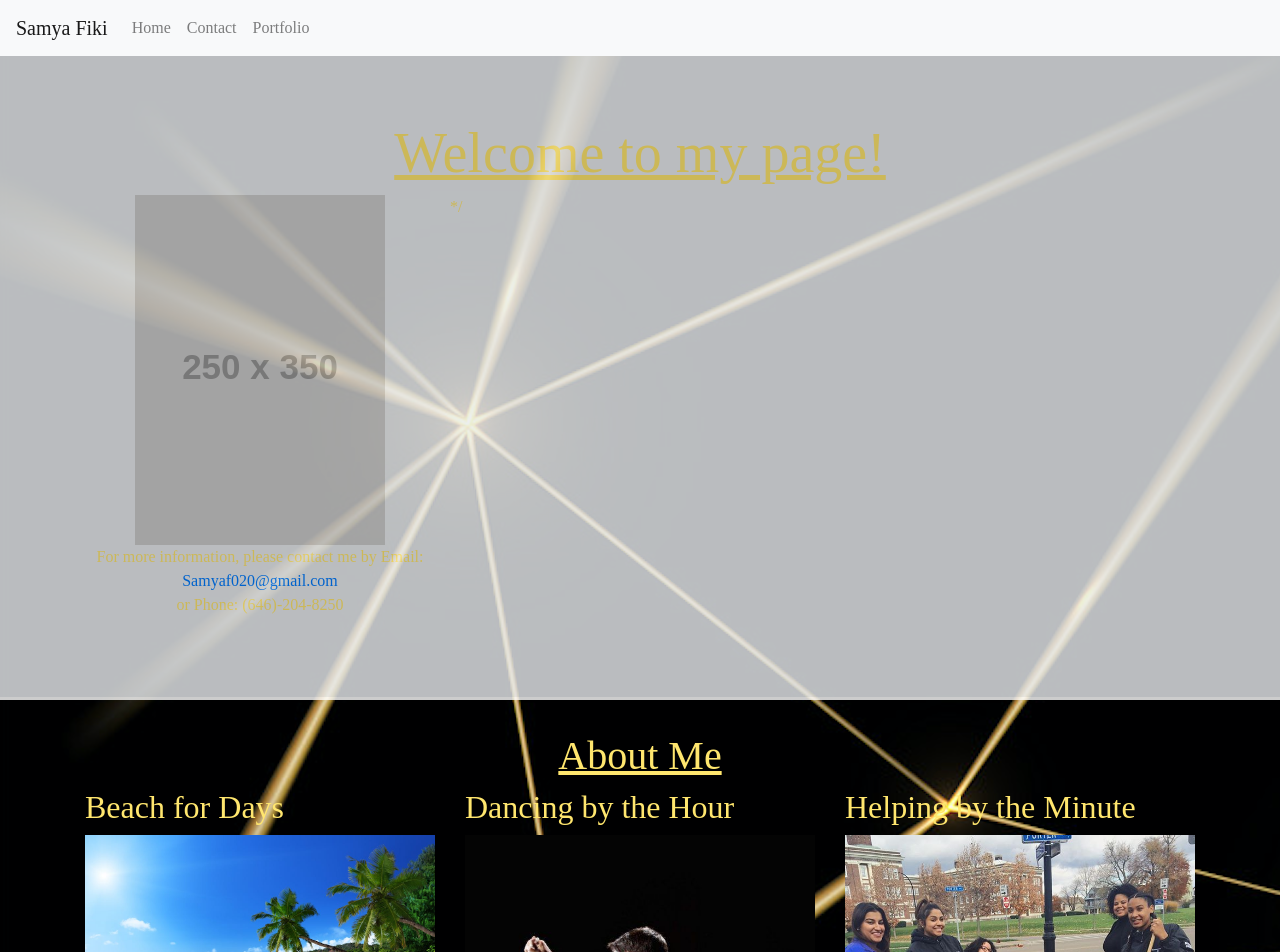
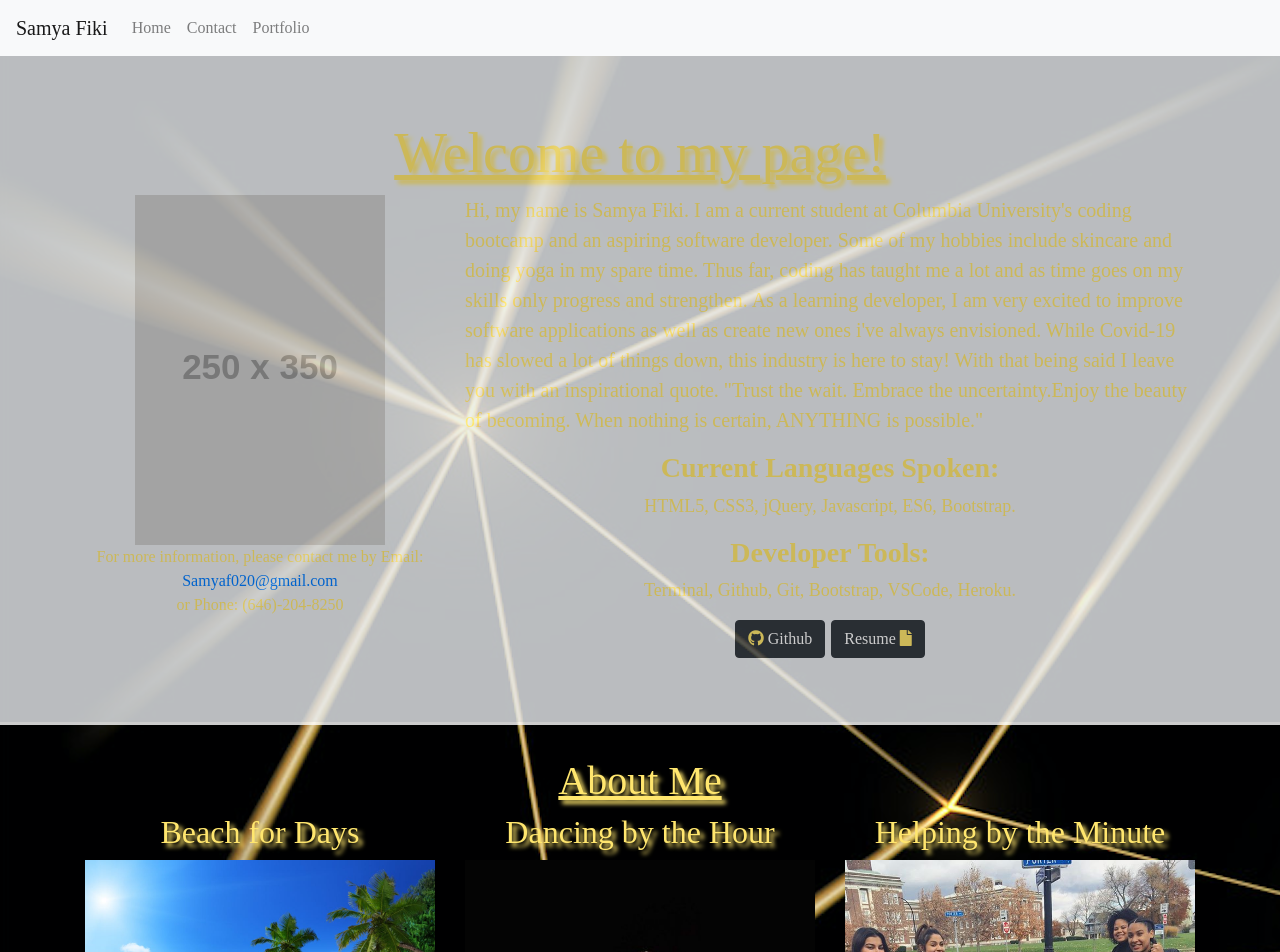
Before and after one commit to Samya129/React-Portfolio, a React (Create React App) app: page / in a window 1280 px wide. Shown: the top 952 px of the page. Built offline with nearby package versions, Linux system fonts and the light colour scheme; a web font is replaced by a local one.

Commit message:
Added missing styles to each component.

```diff
--- a/src/App.css
+++ b/src/App.css
@@ -7,3 +7,13 @@
 body {
   background-image: url("./assets/images/GoldAndBlackBackground.png");
 }
+
+p {
+  font-size: large;
+}
+
+.fa-gem {
+    background-color: black;
+    color:#ffe66e;
+    font: size 30px;
+}
--- a/src/components/Footer/style.css
+++ b/src/components/Footer/style.css
@@ -2,6 +2,6 @@ footer {
     background: black;
     opacity: 0.8;
 }
-/* .pFooter{
+.pFooter{
 text-align: center;
-} */
+}
--- a/src/components/Hobbies/style.css
+++ b/src/components/Hobbies/style.css
@@ -1,16 +1,38 @@
 h1 {
   text-align: center;
   text-decoration: underline;
+  margin-bottom: 40px;
+  text-shadow: 4px 4px 4px #ffe66e;
+}
+h2 {
+  text-align: center;
+  margin-bottom: 20px;
+  font-size: x-large;
+  text-shadow: 4px 4px 4px #ffe66e;
 }
 #Beach {
   width: 289;
   height: 289;
+  width: auto;
+  height: auto;
 }
 .dancing {
   width: 289;
   height: 289;
+  width: auto;
+  height: auto;
 }
 #communityService {
   width: 289;
   height: 289;
+  width: auto;
+height: auto;
 }
+.MainParagraphs,
+h2 {
+  margin-top: 20px;
+}
+.img-fluid {
+  max-width: 100%;
+  height: auto;
+}
--- a/src/components/Jumbotron/Jumbotron.js
+++ b/src/components/Jumbotron/Jumbotron.js
@@ -16,14 +16,14 @@ function Jumbotron(){
             </figure>
             </div>
 
-            {/* <div style="text-align: center;" class="col-md-8">
-        <p style="text-align: left;" class="lead">Hi, my name is Samya Fiki. I am a current student at Columbia University's coding bootcamp and an aspiring software developer. Some of my hobbies include skincare and doing yoga in my spare time. Thus far, coding has taught me a lot and as time goes on my skills only progress and strengthen. As a learning developer, I am very excited to improve software applications as well as create new ones i've always envisioned. While Covid-19 has slowed a lot of things down, this industry is here to stay! With that being said I leave you with an inspirational quote. "Trust the wait. Embrace the uncertainty.Enjoy the beauty of becoming. When nothing is certain, ANYTHING is possible."</p>
-        <p><h3> <strong>Current Languages Spoken:</strong></h3> HTML5, CSS3, jQuery, Javascript.</p>
-        <p><h3> <strong>Developer Tools:</strong></h3>Terminal, Github, GitLab, Bootstrap, VSCode.</p>
-        <a href="https://github.com/Samya129"><button type="button" id="GithubAccount" class="btn btn-dark marginRight"><i class="fab fa-github"></i> Github</button></a>
+            <div class="col-md-8">
+        <p class="lead">Hi, my name is Samya Fiki. I am a current student at Columbia University's coding bootcamp and an aspiring software developer. Some of my hobbies include skincare and doing yoga in my spare time. Thus far, coding has taught me a lot and as time goes on my skills only progress and strengthen. As a learning developer, I am very excited to improve software applications as well as create new ones i've always envisioned. While Covid-19 has slowed a lot of things down, this industry is here to stay! With that being said I leave you with an inspirational quote. "Trust the wait. Embrace the uncertainty.Enjoy the beauty of becoming. When nothing is certain, ANYTHING is possible."</p>
+        <p><h3> <strong>Current Languages Spoken:</strong></h3> HTML5, CSS3, jQuery, Javascript, ES6, Bootstrap.</p>
+        <p><h3> <strong>Developer Tools:</strong></h3>Terminal, Github, Git, Bootstrap, VSCode, Heroku.</p>
+        <a href="https://github.com/Samya129" target="_blank" rel="noreferrer"><button type="button" id="GithubAccount" class="btn btn-dark marginRight"><i class="fab fa-github"></i> Github</button></a>
          {/* Did not feel comfortable to put my resume online publically, so instead I added a placeholder for this assignment that required a link to the pdf. */}
-        {/* <a href="assets/Resume Folder/Resume Template.pdf"><button type="button" id="ResumePersonal" class="btn btn-dark marginLeft">Resume  <i class="fas fa-file"></i></button></a>
-      </div> */} */
+         <a href="assets/Resume Folder/Resume Template.pdf" target="_blank" rel="noreferrer"><button type="button" id="ResumePersonal" class="btn btn-dark marginLeft">Resume  <i class="fas fa-file"></i></button></a>
+      </div>
 
             </div>
             </section>
--- a/src/components/Jumbotron/style.css
+++ b/src/components/Jumbotron/style.css
@@ -6,3 +6,13 @@ figcaption {
     opacity: 0.8;
     border-bottom: solid white;
 }
+.col-md-8 {
+  text-align: center;
+}
+.lead {
+  text-align: left;
+}
+.professionalPhoto {
+  width: auto;
+  height: auto;
+  }
--- a/src/components/Navbar/style.css
+++ b/src/components/Navbar/style.css
@@ -11,3 +11,6 @@
     color:#ffe66e;
     font-size:  30px;
 }
+nav {
+  color: orange;
+}
```
Also changed, not shown: src/setupTests.js (deleted, +0 -5 lines). Lines whose indentation alone changed are shown as unchanged.
